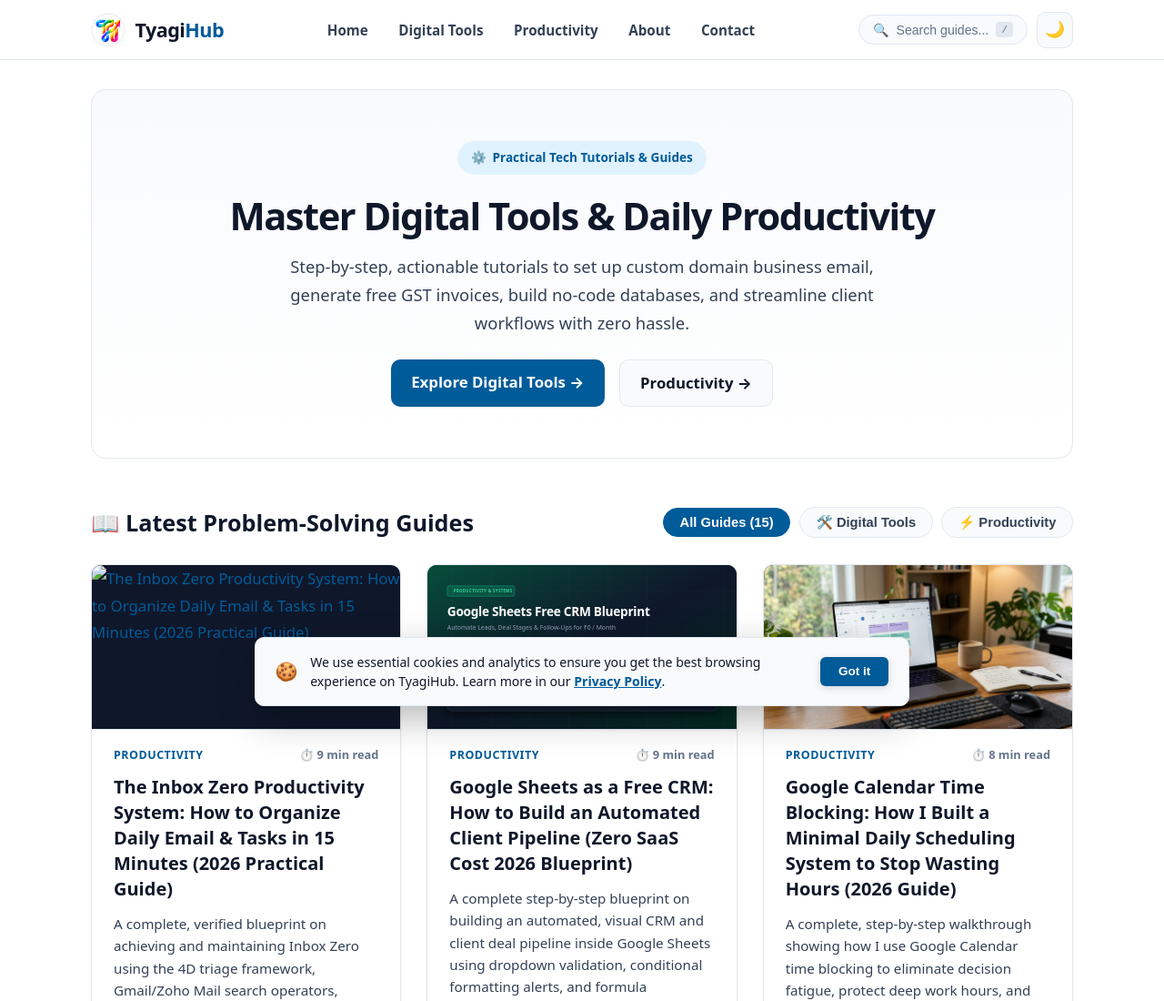
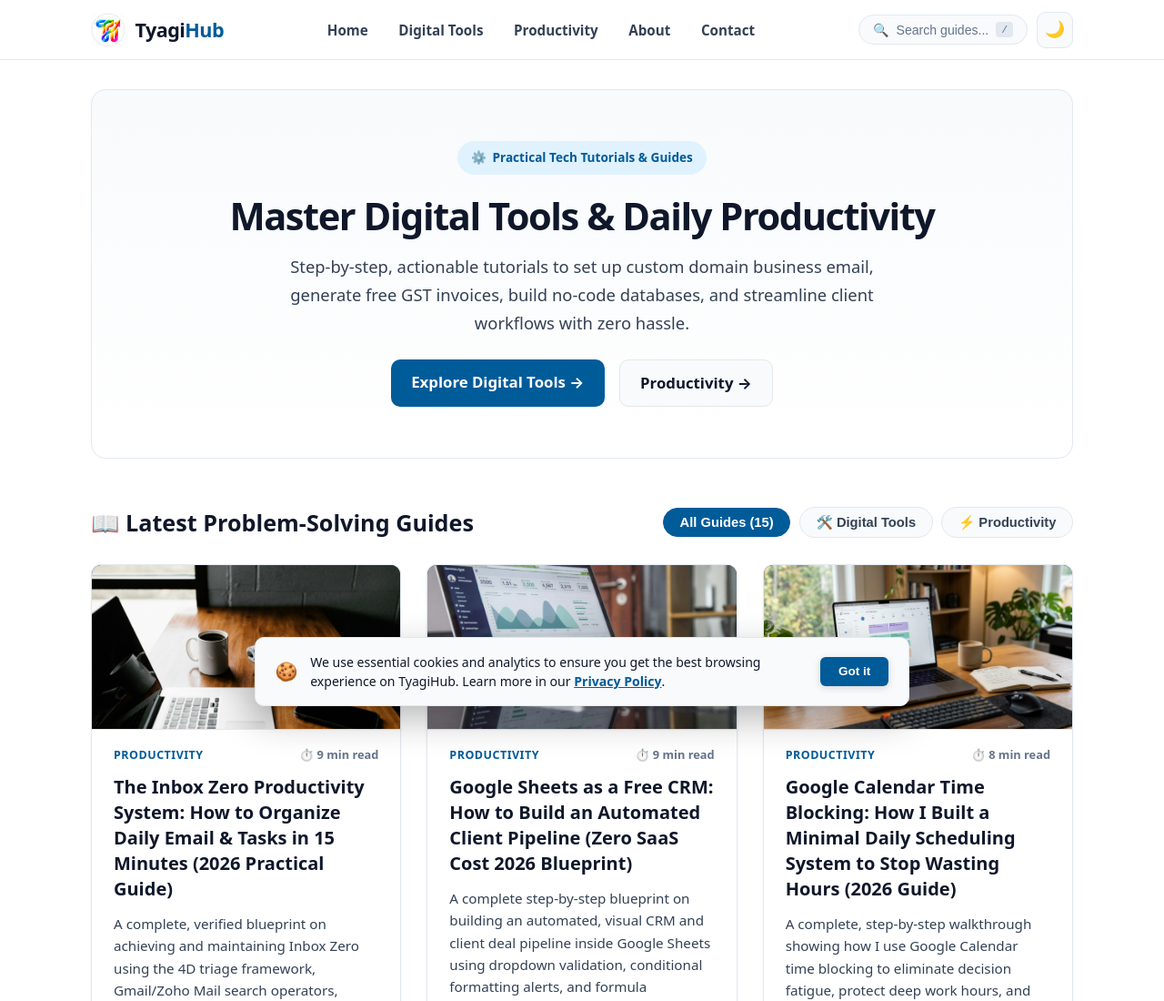
Before and after one commit to HimanshuTyagiJi/tyagihub, a plain HTML site: page index.html in a window 1280 px wide. Shown: the top 1100 px of the page at 91% size. Drawn offline with Linux system fonts and the light colour scheme.

Commit message:
Images: Add high-resolution 16:9 JPG banners for Inbox Zero and Google Sheets CRM guides

```diff
--- a/index.html
+++ b/index.html
@@ -226,7 +226,7 @@
 
     <div style="margin: -1.5rem -1.5rem 1rem -1.5rem; overflow: hidden; border-top-left-radius: var(--radius-md); border-top-right-radius: var(--radius-md); border-bottom: 1px solid var(--border); background: #0f172a;">
       <a href="/productivity/inbox-zero-email-productivity-system-guide/">
-        <img src="/assets/images/inbox-zero-productivity-banner.svg" alt="The Inbox Zero Productivity System: How to Organize Daily Email & Tasks in 15 Minutes (2026 Practical Guide)" style="width: 100%; height: 180px; object-fit: cover; display: block;" loading="lazy">
+        <img src="/assets/images/inbox-zero-productivity-banner.jpg" alt="The Inbox Zero Productivity System: How to Organize Daily Email & Tasks in 15 Minutes (2026 Practical Guide)" style="width: 100%; height: 180px; object-fit: cover; display: block;" loading="lazy">
       </a>
     </div>
 
@@ -254,7 +254,7 @@
 
     <div style="margin: -1.5rem -1.5rem 1rem -1.5rem; overflow: hidden; border-top-left-radius: var(--radius-md); border-top-right-radius: var(--radius-md); border-bottom: 1px solid var(--border); background: #0f172a;">
       <a href="/productivity/google-sheets-crm-client-pipeline-guide/">
-        <img src="/assets/images/google-sheets-crm-banner.svg" alt="Google Sheets as a Free CRM: How to Build an Automated Client Pipeline (Zero SaaS Cost 2026 Blueprint)" style="width: 100%; height: 180px; object-fit: cover; display: block;" loading="lazy">
+        <img src="/assets/images/google-sheets-crm-banner.jpg" alt="Google Sheets as a Free CRM: How to Build an Automated Client Pipeline (Zero SaaS Cost 2026 Blueprint)" style="width: 100%; height: 180px; object-fit: cover; display: block;" loading="lazy">
       </a>
     </div>
 
```
Also changed, not shown: productivity/google-sheets-crm-client-pipeline-guide/index.html (+1 -1 lines), productivity/inbox-zero-email-productivity-system-guide/index.html (+1 -1 lines), productivity/index.html (+2 -2 lines), assets/images/google-sheets-crm-banner.jpg (added), assets/images/inbox-zero-productivity-banner.jpg (added).
